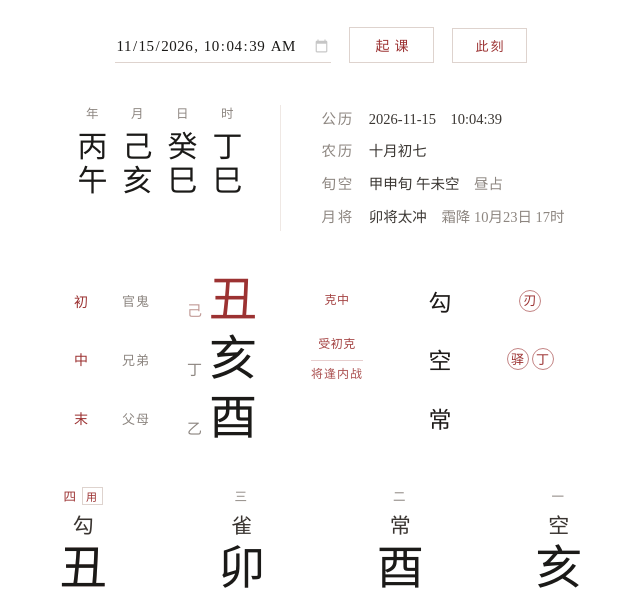
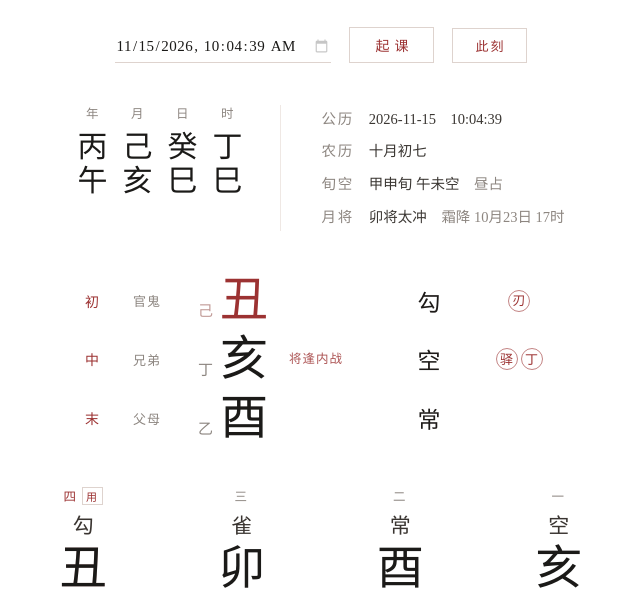
Before and after one commit to haoran123-sys/liuren, a plain HTML site: page index.html in a window 1280 px wide. Shown: the part 233-823 px from the top of the page, without its empty margins (319-959 px from the left). Drawn offline with Linux system fonts and the light colour scheme.

Commit message:
三传去掉克末/受中克等克标，仅保留毕法短句

```diff
--- a/index.html
+++ b/index.html
@@ -56,7 +56,7 @@
 
     /* 三传：整块网格，六列对齐（初/中/末 · 六亲 · 遁干支 · 战克标 · 天将战 · 煞圈） */
     .chuan { display: grid;
-             grid-template-columns: 32px 60px 96px 118px 72px 92px;
+             grid-template-columns: 32px 60px 96px 96px 72px 92px;
              align-items: center; justify-content: center;
              column-gap: 8px; row-gap: 8px; max-width: 640px; margin: 0 auto 40px; }
     .cre { display: contents; }
@@ -101,9 +101,8 @@
     .zs { font-style: normal; font-size: 10.5px; letter-spacing: 1px; margin-left: 3px;
           color: var(--gray2); vertical-align: 12px; }
     .zs1 { color: rgba(156,50,50,.8); }
-    .bfq { display: block; margin: 6px auto 0; width: fit-content; font-size: 12px; color: var(--red);
-           letter-spacing: 1px; opacity: .92; border-top: 1px solid rgba(156,50,50,.28);
-           padding-top: 4px; white-space: nowrap; }
+    .bfq { display: block; margin: 0; width: fit-content; font-size: 12.5px; color: var(--red);
+           letter-spacing: 1px; opacity: .9; white-space: nowrap; }
     .kec .yb { font-style: normal; font-size: 11px; border: 1px solid var(--line);
                color: var(--red); padding: 0 3px; }
     .kec.yong .up, .kec.yong .dn { text-shadow: 0 0 .6px rgba(156,50,50,.35); }
@@ -172,7 +171,7 @@
         .meta { flex-direction: column; align-items: center; gap: 16px; margin-bottom: 32px; }
         .vline { display: none; }
         .mlines { text-align: center; line-height: 2.1; }
-        .chuan { grid-template-columns: 22px 34px 66px 78px 40px 60px;
+        .chuan { grid-template-columns: 22px 34px 66px 62px 40px 60px;
                  column-gap: 3px; row-gap: 6px; max-width: 100%; margin-bottom: 30px; }
         .cre .bz { font-size: 34px; }
         .cre .bz i { font-size: 12px; margin-right: 4px; }
--- a/liuren.js
+++ b/liuren.js
@@ -544,9 +544,7 @@ function renderChart(ch) {
     H.push('<span class="lab">' + esc(c.label[0]) + "</span>");
     H.push('<span class="qn">' + esc(c.qin) + "</span>");
     H.push('<span class="bz"><i>' + esc(c.dun) + "</i>" + esc(c.zhi) + "</span>");
-    H.push('<span class="kebz">' + esc(marks[i] || ""));
-    if (bifaCi === i) H.push('<span class="bfq">' + esc(txt) + "</span>");
-    H.push("</span>");
+    H.push('<span class="kebz">' + (bifaCi === i ? '<span class="bfq">' + esc(txt) + "</span>" : "") + "</span>");
     H.push('<span class="jj">' + esc(j1(c.jiang)) + "</span>");
     const sha = ch.shaOf(c.zhi);
     H.push('<span class="shas">');
```
